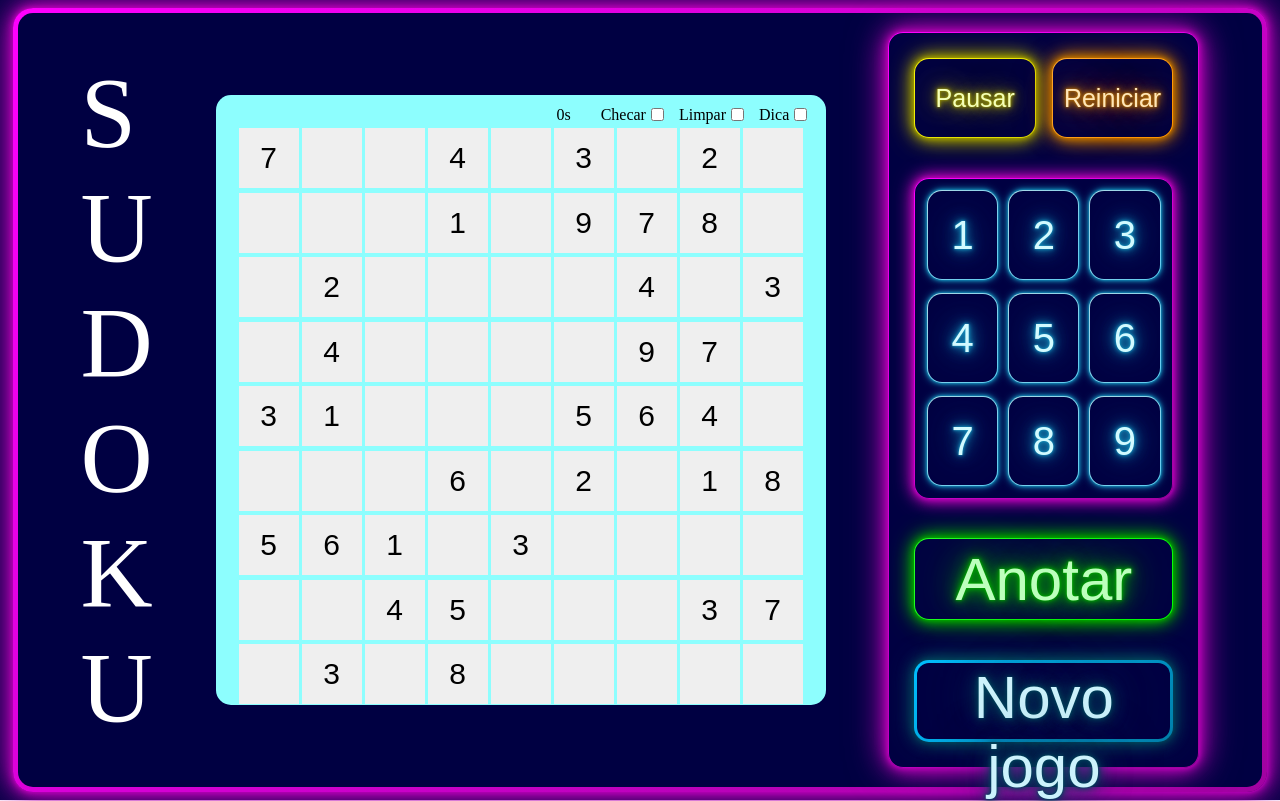
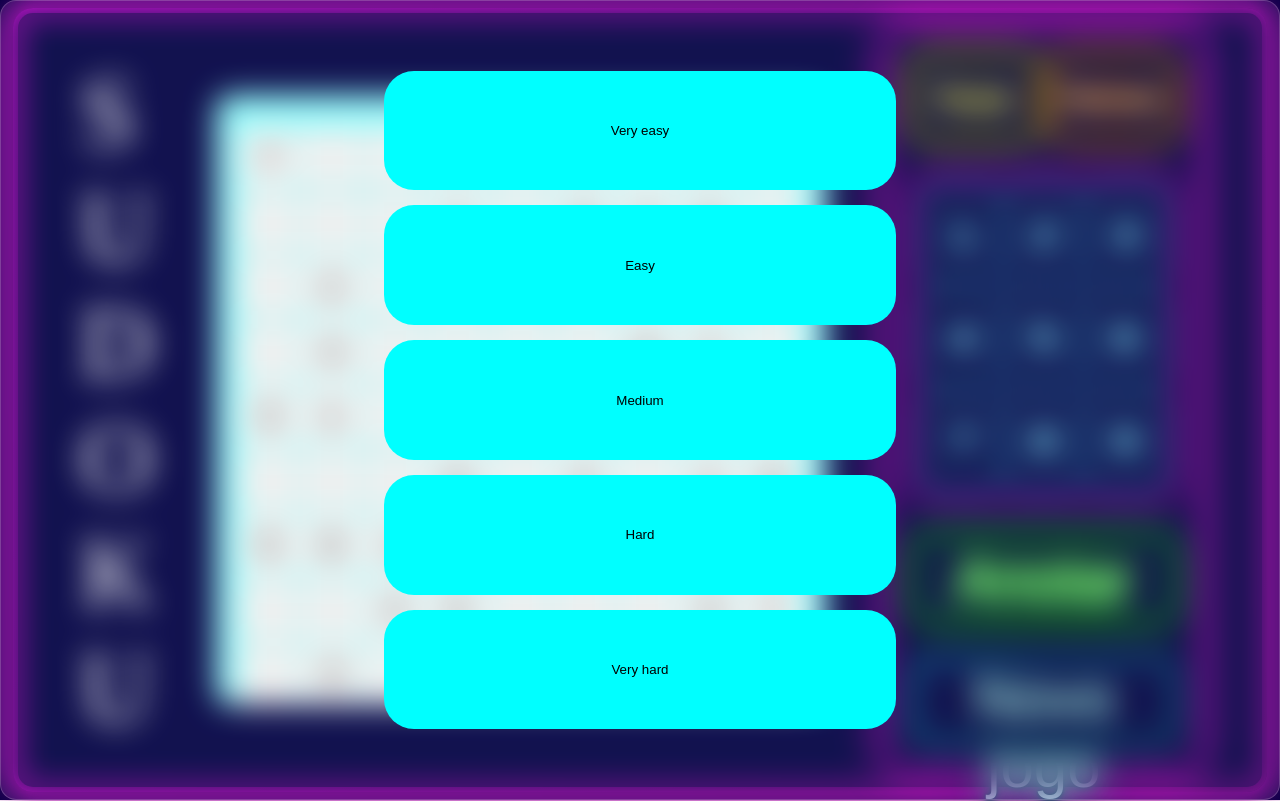
Before and after one commit to WesleyParastchuk/sudoku_, a React (Vite) app: page / in a window 1280 px wide. Built offline with nearby package versions, Linux system fonts and the light colour scheme.

Commit message:
add: mostrar na tela e estilo basico

```diff
--- a/src/components/Game/SudokuMatriz/index.jsx
+++ b/src/components/Game/SudokuMatriz/index.jsx
@@ -5,7 +5,7 @@ import "./SudokuMatriz.css"
 
 import Sudoku from "../../../script/gameController";
 
-let game = new Sudoku();
+export const game = new Sudoku();
 
 const SudokuMatriz = () => {
 	return (
--- /dev/null
+++ b/src/components/ToolBar/NewGame/Difficults/Difficult.css
@@ -0,0 +1,42 @@
+.pop-up-glass {
+	height: 100vh;
+	width: 100vw;
+
+	position: fixed;
+	top: 0;
+	left: 0;
+
+	background: rgba(255, 255, 255, 0.07);
+	border-radius: 16px;
+	box-shadow: 0 4px 30px rgba(0, 0, 0, 0.1);
+	backdrop-filter: blur(15.2px);
+	-webkit-backdrop-filter: blur(15.2px);
+	border: 1px solid rgba(255, 255, 255, 0.19);
+}
+
+.pop-up-container {
+	height: 100%;
+	width: 100%;
+
+	display: flex;
+	align-items: center;
+	justify-content: center;
+	flex-direction: column;
+	gap: 15px;
+}
+
+.difficult {
+    display: flex;
+    align-items: center;
+    justify-content: center;
+
+	height: 15%;
+	width: 40%;
+
+	background-color: aqua;
+
+	border-radius: 30px;
+
+	color: black;
+	text-shadow: none;
+}
--- /dev/null
+++ b/src/components/ToolBar/NewGame/Difficults/index.jsx
@@ -0,0 +1,34 @@
+import React from "react";
+
+import "./Difficult.css";
+
+import {
+	getAllDifficults,
+	title,
+	removeDash,
+} from "../../../../script/manipulableFuntions";
+import { game } from "../../../Game/SudokuMatriz";
+
+const Difficults = (props) => {
+	const difficults = getAllDifficults();
+
+	return (
+		<div className="pop-up-glass" style={{ display: props.display }}>
+			<div className="pop-up-container">
+				{difficults.map((difficult) => {
+					return (
+						<button
+							className={`${difficult} difficult`}
+							key={difficult}
+							onClick={() => (game.difficult = difficult)}
+						>
+							{removeDash(title(difficult))}
+						</button>
+					);
+				})}
+			</div>
+		</div>
+	);
+};
+
+export default Difficults;
--- a/src/components/ToolBar/NewGame/index.jsx
+++ b/src/components/ToolBar/NewGame/index.jsx
@@ -1,31 +1,20 @@
 import React, { useState } from "react";
-
-import { getAllDifficults } from "../../../script/manipulableFuntions";
 
 import "./NewGame.css";
 
+import Difficults from "./Difficults";
+
 const NewGame = () => {
-	const [display, setDisplay] = useState("none");
-	const difficults = getAllDifficults();
-
-	function Difficults() {
-		return (
-			<div className="pop-up-container" style={{ display: display }}>
-				{difficults.map((difficult) => {
-					return(<div className={`${difficult} difficult`}>{difficult}</div>)
-				})}
-			</div>
-		);
-	}
+	const [display, setDifficultDisplay] = useState("block");
 
 	return (
 		<button
 			type="button"
 			className="toolbar-new-game"
-			onMouseEnter={() => setDisplay("block")}
-			onMouseLeave={() => setDisplay("none")}
+			onClick={() => setDifficultDisplay("block")}
+			onMouseLeave={() => setDifficultDisplay("none")}
 		>
-			Novo jogo <Difficults />
+			Novo jogo <Difficults display={display} />
 		</button>
 	);
 };
--- a/src/script/manipulableFuntions.js
+++ b/src/script/manipulableFuntions.js
@@ -24,10 +24,18 @@ export function randomOf(max, min = 0) {
 	return Math.floor(Math.random() * (max + 1) - min);
 }
 
-export function getAllDifficults(){
+export function getAllDifficults() {
 	const difficults = [];
-	for(let difficult in allDifficults){
+	for (let difficult in allDifficults) {
 		difficults.push(difficult);
 	}
 	return difficults;
 }
+
+export function title(string) {
+	return string.charAt(0).toUpperCase() + string.substring(1).toLowerCase();
+}
+
+export function removeDash(string) {
+	return string.replaceAll("-", " ");
+}
```
